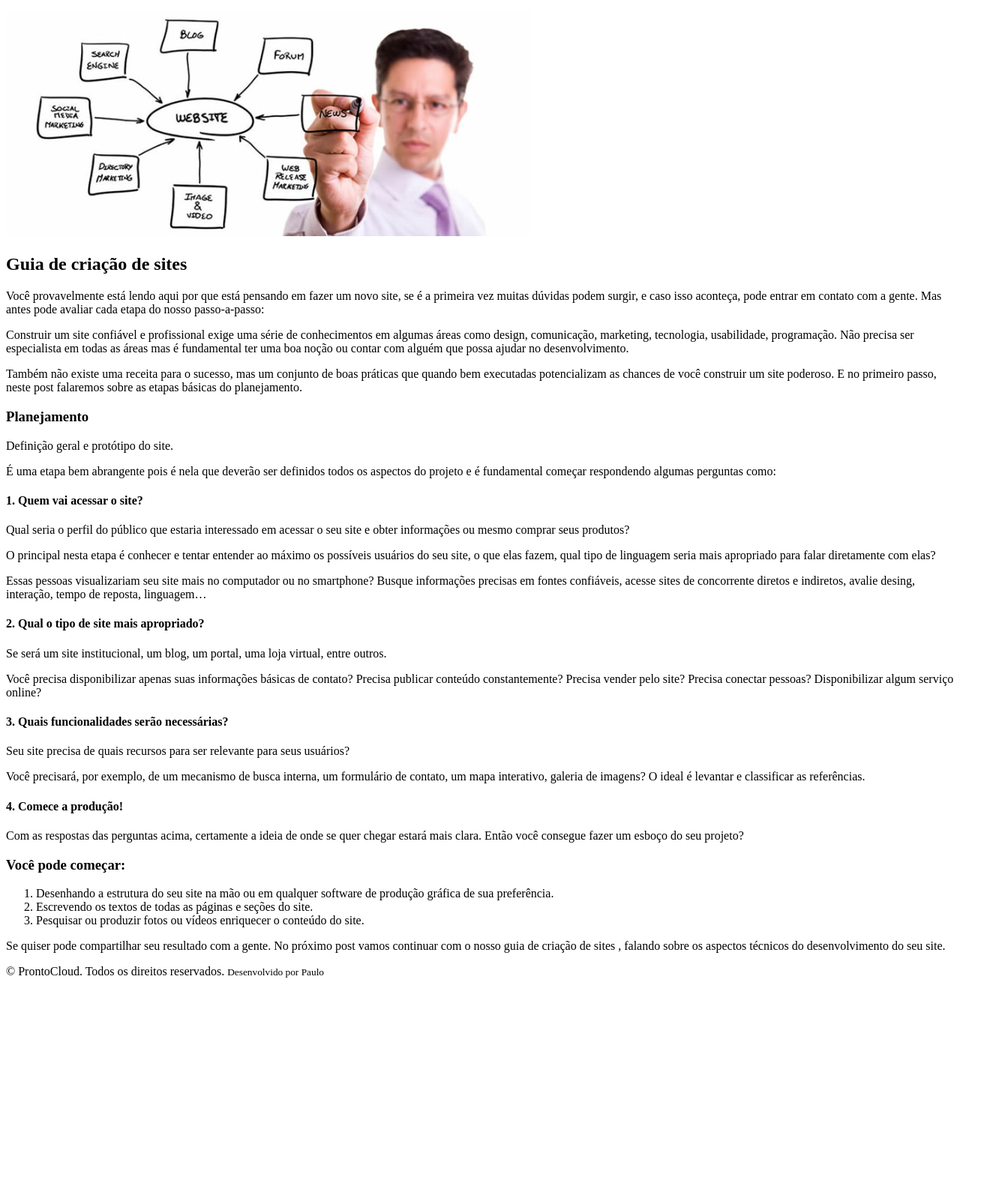
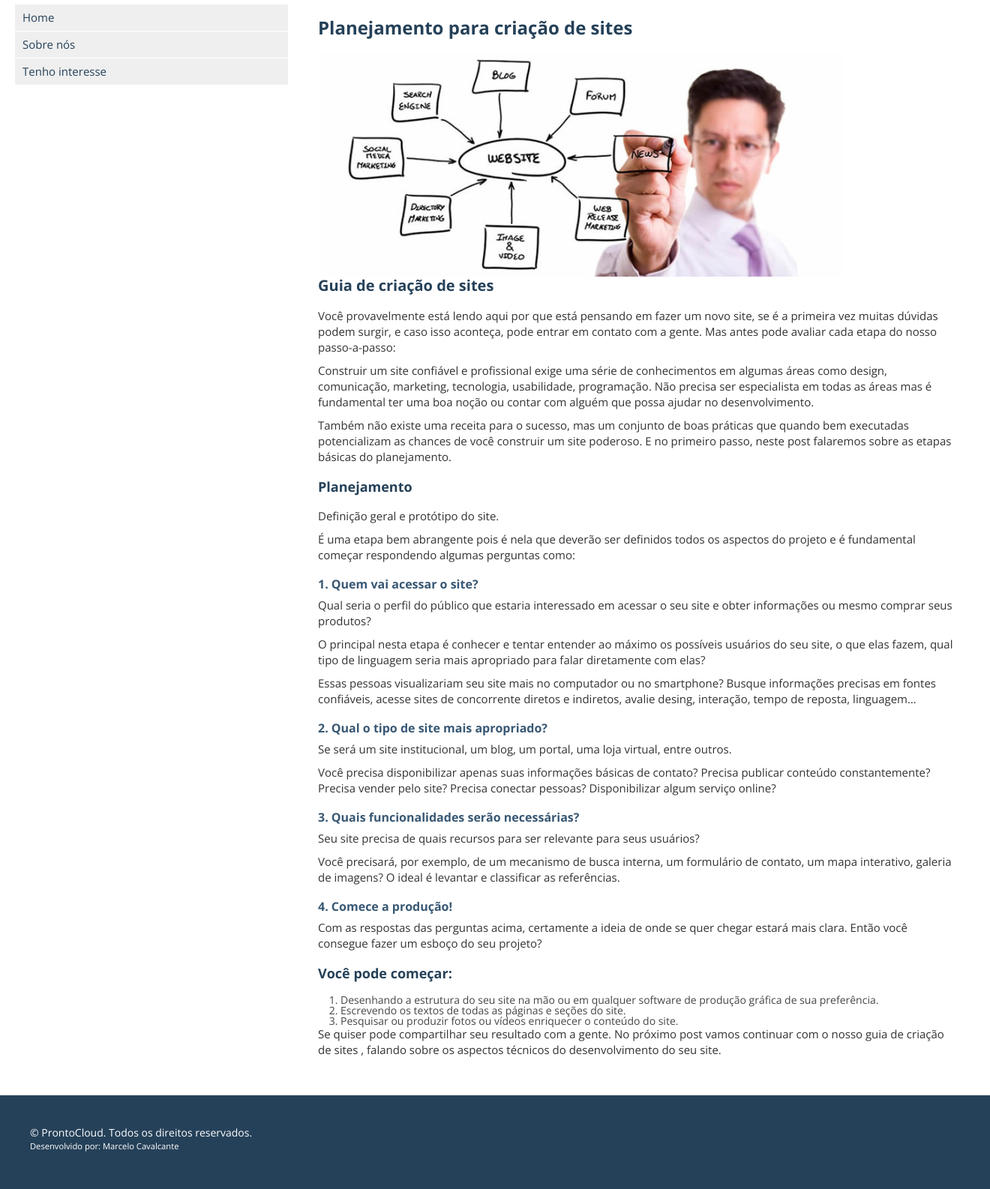
Before and after one commit to paulo-pires-br/pronto-cloud, a plain HTML site: page index.html in a window 1280 px wide. Shown: the part 111-1697 px from the top of the page at 75% size, 1320 px wide, since content can reach past the window. Before the commit the page ends 1432 px from the top, so only its background shows below. Drawn offline with nearby package versions, Linux system fonts and the light colour scheme.

Commit message:
adicionando estilo

```diff
--- /dev/null
+++ b/css/reset.css
@@ -0,0 +1,84 @@
+/*
+html5doctor.com Reset Stylesheet
+v1.6.1
+Last Updated: 2010-09-17
+Author: Richard Clark - http://richclarkdesign.com
+Twitter: @rich_clark
+*/
+html, body, div, span, object, iframe,
+h1, h2, h3, h4, h5, h6, p, blockquote, pre,
+abbr, address, cite, code,
+del, dfn, em, img, ins, kbd, q, samp,
+small, strong, sub, sup, var,
+b, i,
+dl, dt, dd, ol, ul, li,
+fieldset, form, label, legend,
+caption, tbody, tfoot, thead, tr, th, td,
+article, aside, canvas, details, figcaption, figure,
+footer, header, hgroup, menu, nav, section, summary,
+time, mark, audio, video {
+ margin:0;
+ padding:0;
+ border:0;
+ outline:0;
+ font-size:100%;
+ vertical-align:baseline;
+ background:transparent;
+}
+body {
+ line-height:1;
+}
+article,aside,details,figcaption,figure,
+footer,header,hgroup,menu,nav,section {
+ display:block;
+}
+nav ul {
+ list-style:none;
+}
+blockquote, q {
+ quotes:none;
+}
+blockquote:before, blockquote:after,
+q:before, q:after {
+ content:'';
+ content:none;
+}
+a {
+ margin:0;
+ padding:0;
+ font-size:100%;
+ vertical-align:baseline;
+ background:transparent;
+}
+/* change colours to suit your needs */
+ins {
+ background-color:#ff9;
+ color:#000;
+ text-decoration:none;
+}
+/* change colours to suit your needs */
+mark {
+ background-color:#ff9;
+ color:#000;
+ font-style:italic;
+ font-weight:bold;
+}
+del {
+ text-decoration: line-through;
+}
+abbr[title], dfn[title] {
+ border-bottom:1px dotted;
+ cursor:help;
+}
+/* change border colour to suit your needs */
+hr {
+ display:block;
+ height:1px;
+ border:0;
+ border-top:1px solid #cccccc;
+ margin:1em 0;
+ padding:0;
+}
+input, select {
+ vertical-align:middle;
+}
--- /dev/null
+++ b/css/styles.css
@@ -0,0 +1,136 @@
+html{
+  font-size: 62.5%;
+}
+
+
+body{
+  background-color: #f5f5f5;
+  font-family: 'Open Sans', sans-serif;
+}
+
+.main-container {
+  display: block;
+  width: 100vw;
+  margin: 0 auto;
+}
+
+.container {
+  display: block;
+  float: left;
+  padding: 20px;
+  max-width: 100%;
+  margin: 0 auto;
+  max-width: 1198px;
+}
+
+header {
+  background: #fff;
+  display: block;
+  float: left;
+  padding: 20px;
+  width: 100%;
+  border-bottom: 1px solid #254159;
+}
+
+h1{
+  font-size: 2.4rem;
+  color: #254159;
+  margin-bottom: 20px;
+}
+
+h2{
+  font-size: 2rem;
+  color: #254159;
+  margin-bottom: 20px;
+}
+
+h3{
+  font-size: 1.8rem;
+  color: #254159;
+  margin-bottom: 20px;
+  padding-top: 10px;
+}
+
+h4{
+  font-size: 1.6rem;
+  color: #385874;
+  margin-bottom: 10px;
+  padding-top: 10px;
+}
+
+p{
+  margin-bottom: 10px;
+  line-height: 1.4;
+  color: #333;
+}
+
+ol{
+  margin-left: 30px;
+}
+
+ol li{
+  font-size: 1.4rem;
+  color: #454545;
+
+}
+
+section {
+  background-color: #fff;
+  display: block;
+  float: left;
+  font-size: 1.5rem; /* equivalente a 15px */
+  padding: 20px;
+  width: 100%;
+}
+
+section nav{
+  display: block;
+  float: left;
+
+  width: 30%;
+}
+
+nav li {
+  background-color: #efefef;
+  margin: 1px 20px 1px 0;
+  padding: 10px;
+}
+
+nav li:hover {
+  background-color: #dfdfdf;
+}
+
+nav a {
+  text-decoration: none;
+  color: #254159;
+}
+
+nav a:hover {
+  color: #385874;
+}
+
+section article{
+
+  display: block;
+  float: left;
+
+  width: 70%;
+}
+
+footer {
+  background-color: #254159;
+  display: block;
+  float: left;
+  padding: 20px;
+  width: 100%;
+}
+
+footer p {
+  color: #ffffff;
+  font-size: 1.4rem;
+}
+
+footer small {
+  font-size: 80%;
+  display: block;
+}
--- a/index.html
+++ b/index.html
@@ -4,17 +4,36 @@
   <meta charset="UTF-8">
   <meta http-equiv="X-UA-Compatible" content="IE=edge">
   <meta name="viewport" content="width=device-width, initial-scale=1.0">
+
+  <link rel="stylesheet" href="./css/reset.css">
+  <link rel="stylesheet" href="./css/styles.css">
+
+
+  <link rel="shortcut icon" href="./images/favicon.cc">
+  <link rel="apple-touch-icon" href="./images/icon-touch-retina.png">
+  <link rel="apple-touch-icon" href="./images/icon-touch-retina-iphone.png">
+  <link rel="apple-touch-icon" href="./images/icon-touch-retina-ipad.png">
+
+
+  <link rel="preconnect" href="https://fonts.googleapis.com">
+  <link rel="preconnect" href="https://fonts.gstatic.com" crossorigin>
+  <link href="https://fonts.googleapis.com/css2?family=Montserrat:wght@100&family=Open+Sans:wght@300;400;700&display=swap" rel="stylesheet">
+
   <title>ProntoCloud</title>
 </head>
 <body>
-
-  <header>
+  <div class="main-container">
+      <div class="container">
         <img src="./images/prontocloud.png" alt="ProntoCloud">
-  </header>
+      </div>
 
         <section>
           <nav>
-
+            <ul>
+              <li><a href="#">Home</a></li>
+              <li><a href="#">Sobre nós</a></li>
+              <li><a href="#">Tenho interesse</a></li>
+            </ul>
           </nav>
           <article>
             <div class="container">
@@ -71,11 +90,11 @@
         </section>
 
         <footer>
-    <p>
-      &copy; ProntoCloud. Todos os direitos reservados.
-      <small>Desenvolvido por Paulo</small>
-    </p>
+          <div class="container">
+              <p>&copy; ProntoCloud. Todos os direitos reservados.
+          <small>Desenvolvido por: Marcelo Cavalcante</small></p>
+          </div>
         </footer>
-
+  </div>
 </body>
 </html>
```
Lines whose indentation alone changed are shown as unchanged.
